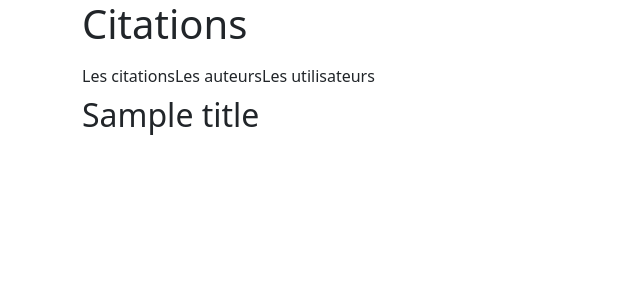
After one commit to pestak16/citations_encours, a PHP site: template src/App/views/templates/default.php in a window 1280 px wide. The commit adds this page. Shown: the top 300 px of the page, without its empty margins (0-640 px from the left). Run offline with PHP 8.4, Linux system fonts and the light colour scheme; the template is opened without the code that fills it: most values are stand-ins (such as "Sample title", 1, 10 or a date in 2020); data that the repository does not hold is empty.

Commit message:
virtualhost

```diff
--- /dev/null
+++ b/src/App/views/templates/default.php
@@ -0,0 +1,30 @@
+<!doctype html>
+<html lang="fr">
+  <head>
+    <meta charset="utf-8">
+    <meta name="viewport" content="width=device-width, initial-scale=1">
+    <title><?= $title ?> - Citations</title>
+    <link href="https://cdn.jsdelivr.net/npm/bootstrap@5.3.0-alpha3/dist/css/bootstrap.min.css" rel="stylesheet" integrity="sha384-KK94CHFLLe+nY2dmCWGMq91rCGa5gtU4mk92HdvYe+M/SXH301p5ILy+dN9+nJOZ" crossorigin="anonymous">
+  </head>
+  <body>
+    <header class='container'>
+    <h1 class='title'>Citations</h1>
+    <nav class="navbar navbar-light navbar-expand-lg">
+        <ul class="navbar-nav">
+            <li class="nav-item">Les citations</li>
+            <li class="nav-item" >Les auteurs</li>
+            <li class="nav-item">Les utilisateurs</li>
+        </ul>
+    </nav>
+    </header>
+    <main>
+        <div class=container>
+        <h2 class="subtitle"><?= $title ?></h2>
+        </div>
+
+        <?= $content ?>
+    </main>
+
+    <script src="https://cdn.jsdelivr.net/npm/bootstrap@5.3.0-alpha3/dist/js/bootstrap.bundle.min.js" integrity="sha384-ENjdO4Dr2bkBIFxQpeoTz1HIcje39Wm4jDKdf19U8gI4ddQ3GYNS7NTKfAdVQSZe" crossorigin="anonymous"></script>
+  </body>
+</html>
--- a/src/public/index.php
+++ b/src/public/index.php
@@ -19,7 +19,4 @@ require_once ROOT . '/Core/Autoloader.php';
 CoreAutoloader::register();
 require_once ROOT . '/vendor/autoload.php';
 
-dump(new AuteurController(), new CitationController(), new UtilisateurController());
-
-$controller = new AuteurController();
-$controller->index();
+(new UtilisateurController)->index();
```
Also changed, not shown: src/App/Auteur/views/index.php (added, +27 -0 lines), src/Core/Controller.php (+14 -0 lines), src/Core/Entity.php (+11 -0 lines).
